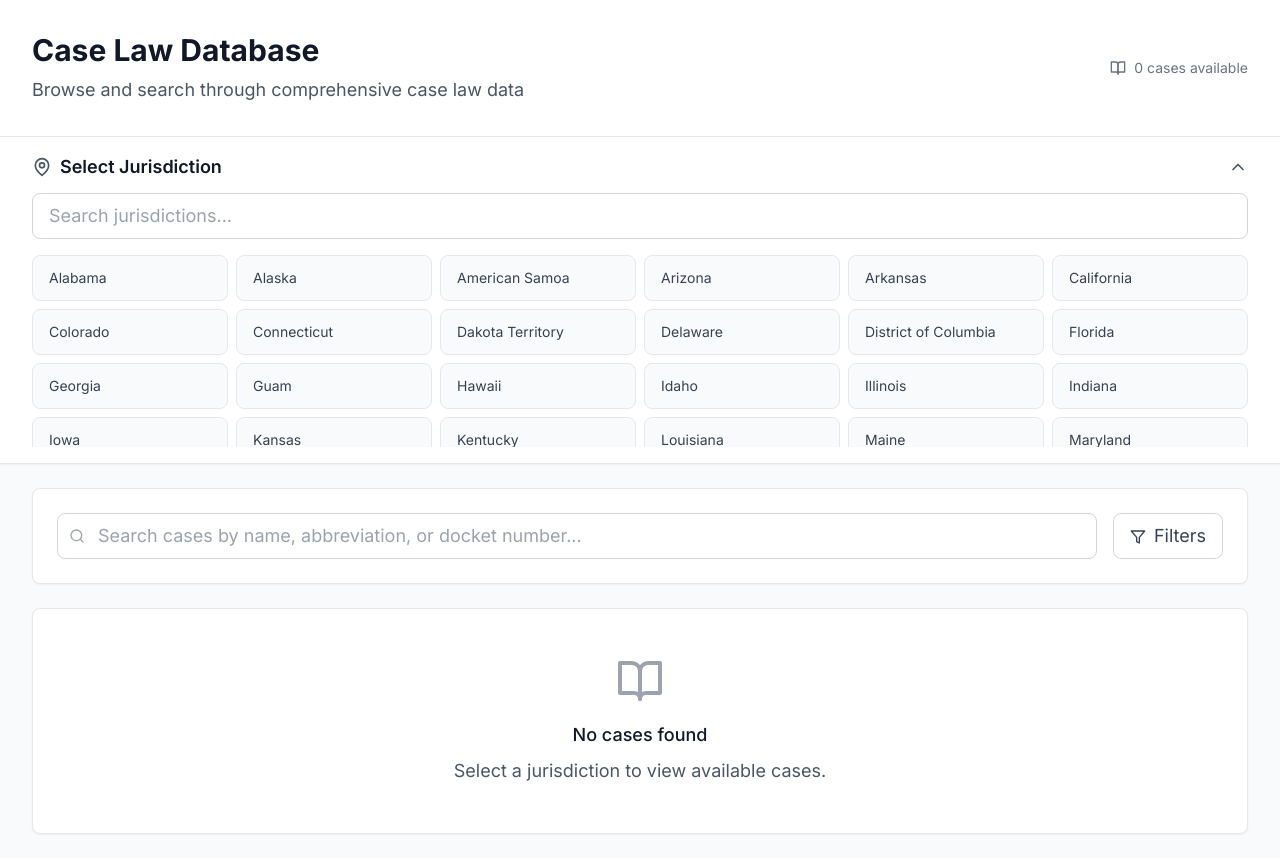
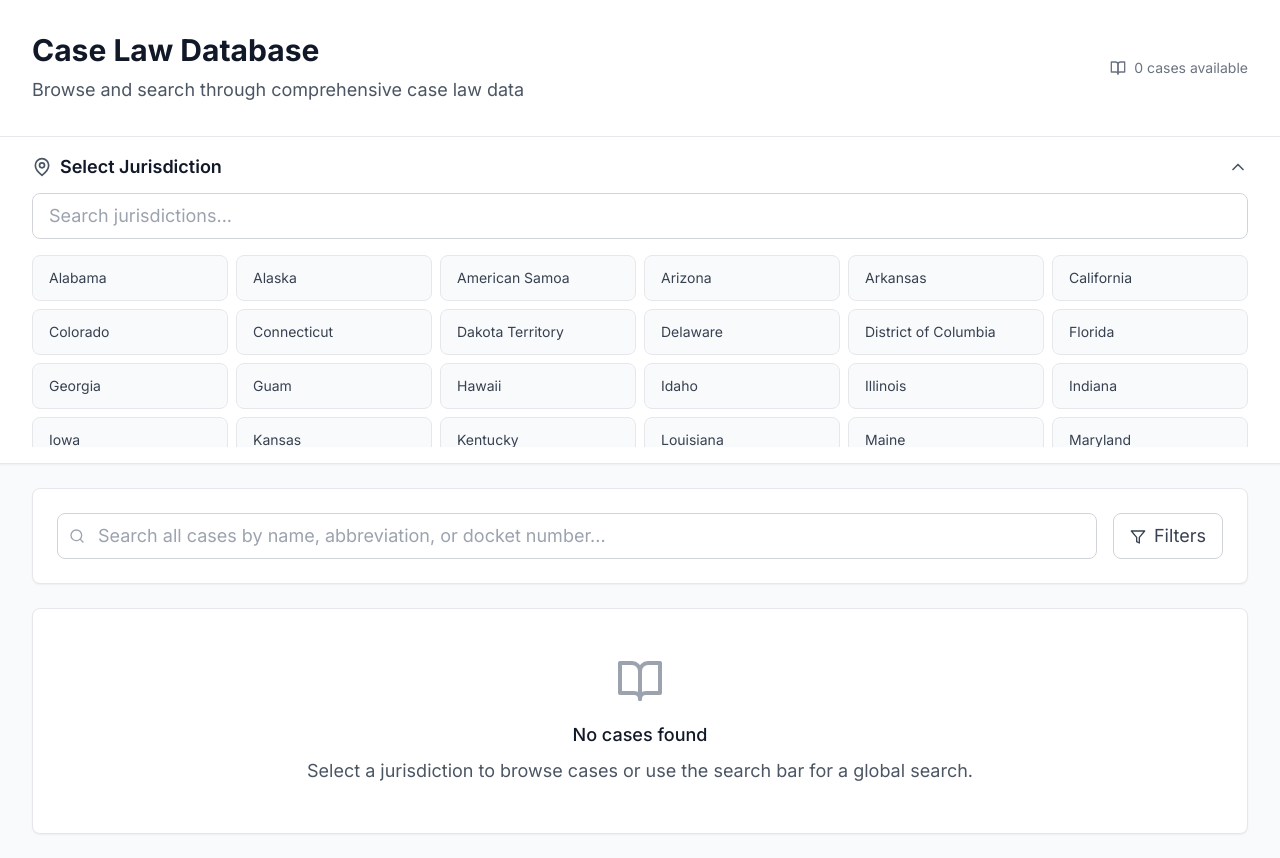
Before and after one commit to ambroquach29/caselaw-access-project-ui, a Next.js app: page / in a window 1280 px wide. Built offline with nearby package versions, Linux system fonts and the light colour scheme.

Commit message:
updated CaseList

```diff
--- a/src/components/CaseList.tsx
+++ b/src/components/CaseList.tsx
@@ -1,6 +1,6 @@
 'use client';
 import { useRouter } from 'next/navigation';
-import { useState, useMemo, useEffect } from 'react';
+import { useState, useMemo, useEffect, useCallback } from 'react';
 import {
   Search,
   Filter,
@@ -55,12 +55,12 @@ function Spinner() {
 export default function CaseList() {
   const router = useRouter();
 
-  // CASES STATE by SELECTED JURISDICTION
-  const [cases, setCases] = useState<Case[]>([]); // cases = All cases loaded from backend (e.g., by jurisdiction)
+  // CASES STATE (for browse by jurisdiction)
+  const [cases, setCases] = useState<Case[]>([]);
   const [selectedJurisdiction, setSelectedJurisdiction] = useState('');
   const [isLoadingCases, setIsLoadingCases] = useState(false);
 
-  // SEARCH STATE
+  // SEARCH STATE (global)
   const [searchQuery, setSearchQuery] = useState('');
   const [searchResultCases, setSearchResultCases] = useState<Case[]>([]);
   const debouncedSearchQuery = useDebounce(searchQuery, 500);
@@ -69,28 +69,13 @@ export default function CaseList() {
     runSearch,
     { loading: isSearching, data: searchData, error: searchError },
   ] = useLazyQuery(SEARCH_CASES, {
-    // When the query successfully completes, update our state
     onCompleted: (data) => {
       setSearchResultCases(data.SearchCases);
     },
-    // If the query errors, clear the results
     onError: () => {
       setSearchResultCases([]);
     },
   });
-
-  useEffect(() => {
-    // Only run the search if the debounced query is not empty.
-    if (debouncedSearchQuery && debouncedSearchQuery.length > 1) {
-      clearFilters();
-      runSearch({
-        variables: {
-          searchText: debouncedSearchQuery,
-          jurisdiction: selectedJurisdiction,
-        },
-      });
-    }
-  }, [debouncedSearchQuery, runSearch, selectedJurisdiction]);
 
   // SORTING & FILTERING STATE
   const [sortField, setSortField] = useState<SortField>('decision_date');
@@ -103,26 +88,47 @@ export default function CaseList() {
     year: '',
   });
 
-  // Create an active flag - true if searchQuery is not empty and length > 1 to display empty message clearer
+  // Memoize clearFilters to stabilize its identity across renders
+  const clearFilters = useCallback(() => {
+    setFilters({
+      jurisdiction: '',
+      court: '',
+      status: '',
+      year: '',
+    });
+  }, []); // Empty dependency array means it's created only once
+
+  useEffect(() => {
+    // Only run search if the debounced query is not empty.
+    if (debouncedSearchQuery && debouncedSearchQuery.length > 1) {
+      // Clear jurisdiction state to make search global and independent
+      setSelectedJurisdiction('');
+      setCases([]);
+      clearFilters();
+
+      // Clear previous search results immediately to prevent flashing
+      setSearchResultCases([]);
+
+      runSearch({
+        variables: {
+          searchText: debouncedSearchQuery,
+        },
+      });
+    }
+  }, [debouncedSearchQuery, runSearch, clearFilters]);
+
   const isSearchActive =
     debouncedSearchQuery && debouncedSearchQuery.length > 1;
 
-  // sourceData = cases from search results or selected jurisdiction
-  const sourceData =
-    isSearchActive && searchResultCases ? searchData.SearchCases : cases;
+  const sourceData = isSearchActive ? searchResultCases : cases;
 
-  // Sort and filter cases
-  // processedCases =	sourceData after filters (court, status, year) and sorting are applied
   const processedCases = useMemo<Case[]>(() => {
     if (!sourceData) return [];
 
     let filtered = sourceData.filter((caseItem: Case) => {
-      // Court filter
       if (filters.court && caseItem.court?.name !== filters.court) {
         return false;
       }
-
-      // Status filter
       if (filters.status) {
         const caseDate = new Date(caseItem.decision_date);
         const fiveYearsAgo = new Date();
@@ -135,22 +141,17 @@ export default function CaseList() {
           return false;
         }
       }
-
-      // Year filter
       if (filters.year) {
         const caseYear = new Date(caseItem.decision_date).getFullYear();
         if (caseYear !== parseInt(filters.year)) {
           return false;
         }
       }
-
       return true;
     });
 
-    // Sort cases
     filtered.sort((a: Case, b: Case) => {
       let aValue, bValue;
-
       switch (sortField) {
         case 'name':
           aValue = a.name_abbreviation || a.name || '';
@@ -175,7 +176,6 @@ export default function CaseList() {
         default:
           return 0;
       }
-
       if (aValue < bValue) return sortDirection === 'asc' ? -1 : 1;
       if (aValue > bValue) return sortDirection === 'asc' ? 1 : -1;
       return 0;
@@ -197,7 +197,6 @@ export default function CaseList() {
     return Array.from(unique).sort();
   }, [processedCases]);
 
-  // Get unique years for filter dropdown
   const years = useMemo<number[]>(() => {
     if (!processedCases) return [];
     const unique = new Set<number>();
@@ -207,7 +206,7 @@ export default function CaseList() {
         unique.add(year);
       }
     });
-    return Array.from(unique).sort((a, b) => b - a); // Sort descending (newest first)
+    return Array.from(unique).sort((a, b) => b - a);
   }, [processedCases]);
 
   const handleSort = (field: SortField) => {
@@ -219,38 +218,32 @@ export default function CaseList() {
     }
   };
 
-  const clearFilters = () => {
-    setFilters({
-      jurisdiction: '',
-      court: '',
-      status: '',
-      year: '',
-    });
-  };
+  const handleJurisdictionChange = useCallback(
+    (jurisdiction: string) => {
+      setSearchQuery('');
+      setSearchResultCases([]);
+      clearFilters();
+      setSelectedJurisdiction(jurisdiction);
+      setIsLoadingCases(true);
+    },
+    [clearFilters]
+  );
 
-  const handleJurisdictionChange = (jurisdiction: string) => {
+  const handleClearJurisdictionSelect = useCallback(() => {
     setSearchQuery('');
-    clearFilters();
-    setSelectedJurisdiction(jurisdiction);
-    setIsLoadingCases(true); // Start loading when jurisdiction changes
-  };
-
-  const handleClearJurisdictionSelect = () => {
-    setSearchQuery('');
+    setSearchResultCases([]);
     clearFilters();
     setSelectedJurisdiction('');
     setCases([]);
-    setIsLoadingCases(false); // Not loading if nothing is selected
-  };
+    setIsLoadingCases(false);
+  }, [clearFilters]);
 
   const handleCasesLoaded = (loadedCases: Case[]) => {
     setCases(loadedCases);
-    setIsLoadingCases(false); // Stop loading when cases are loaded
+    setIsLoadingCases(false);
   };
 
-  const hasActiveFilters = Object.entries(filters).some(
-    ([key, value]) => value !== ''
-  );
+  const hasActiveFilters = Object.values(filters).some((value) => value !== '');
 
   const handleRowClick = (caseId: string) => {
     router.push(`/case/${caseId}`);
@@ -299,7 +292,7 @@ export default function CaseList() {
                   <Search className="absolute left-3 top-1/2 transform -translate-y-1/2 h-4 w-4 text-gray-400" />
                   <input
                     type="text"
-                    placeholder="Search cases by name, abbreviation, or docket number..."
+                    placeholder="Search all cases by name, abbreviation, or docket number..."
                     value={searchQuery}
                     onChange={(e) => setSearchQuery(e.target.value)}
                     className="w-full pl-10 pr-4 py-2 text-gray-700 border border-gray-300 rounded-lg focus:ring-2 focus:ring-blue-500 focus:border-transparent"
@@ -324,12 +317,6 @@ export default function CaseList() {
                     </span>
                   )}
                 </button>
-                {/* <button
-                  type="submit"
-                  className="px-6 py-2 bg-blue-600 text-white rounded-lg hover:bg-blue-700 focus:ring-2 focus:ring-blue-500 focus:ring-offset-2 transition-colors"
-                >
-                  Search
-                </button> */}
               </div>
             </div>
 
@@ -580,10 +567,8 @@ export default function CaseList() {
               {isSearchActive
                 ? 'Your search returned no results. Try a different query.'
                 : hasActiveFilters
-                ? 'No cases match your filter criteria. Try adjusting your filters.'
-                : selectedJurisdiction
-                ? `No cases found for ${selectedJurisdiction}. Try selecting a different jurisdiction.`
-                : 'Select a jurisdiction to view available cases.'}
+                ? 'No cases match your filter criteria. Try adjusting them.'
+                : 'Select a jurisdiction to browse cases or use the search bar for a global search.'}
             </p>
           </div>
         )}
```
